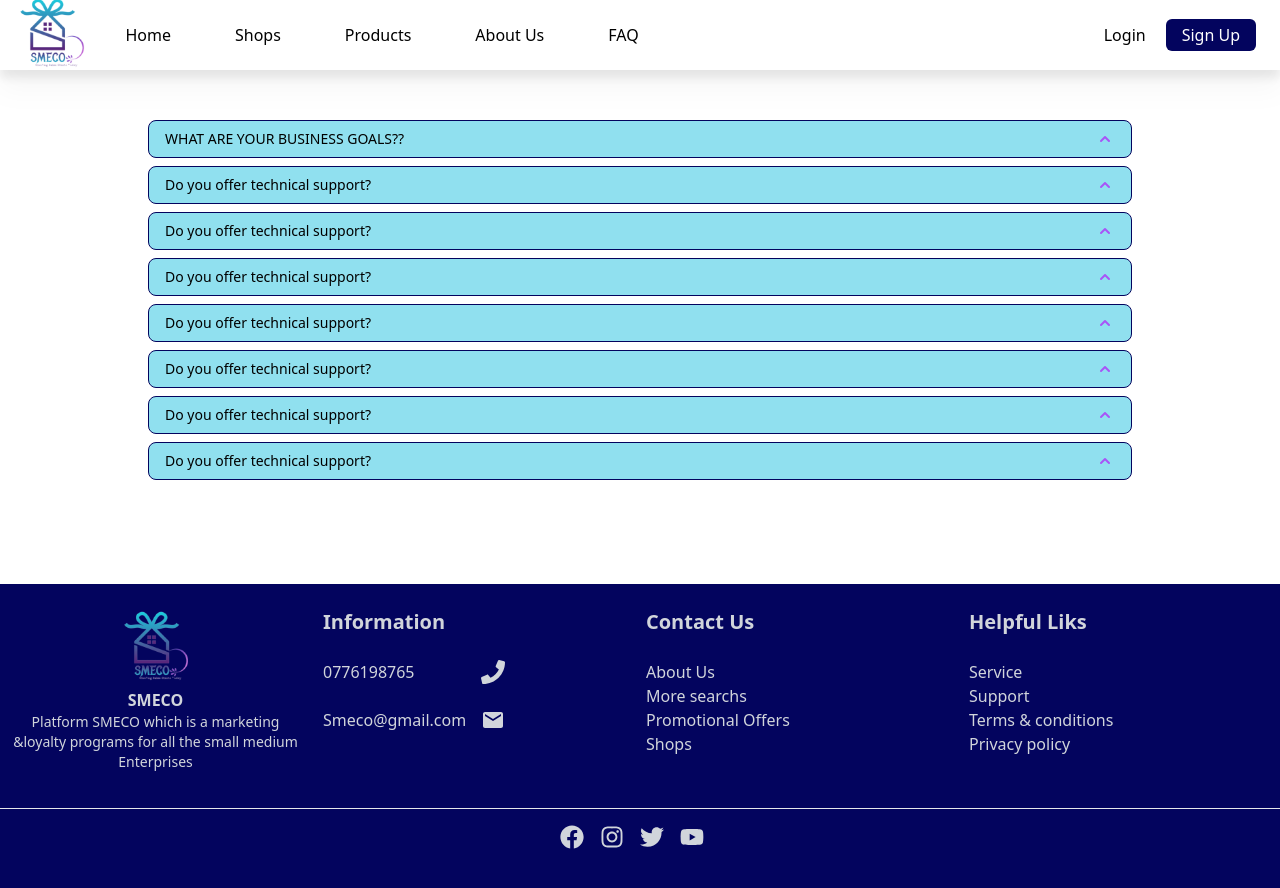
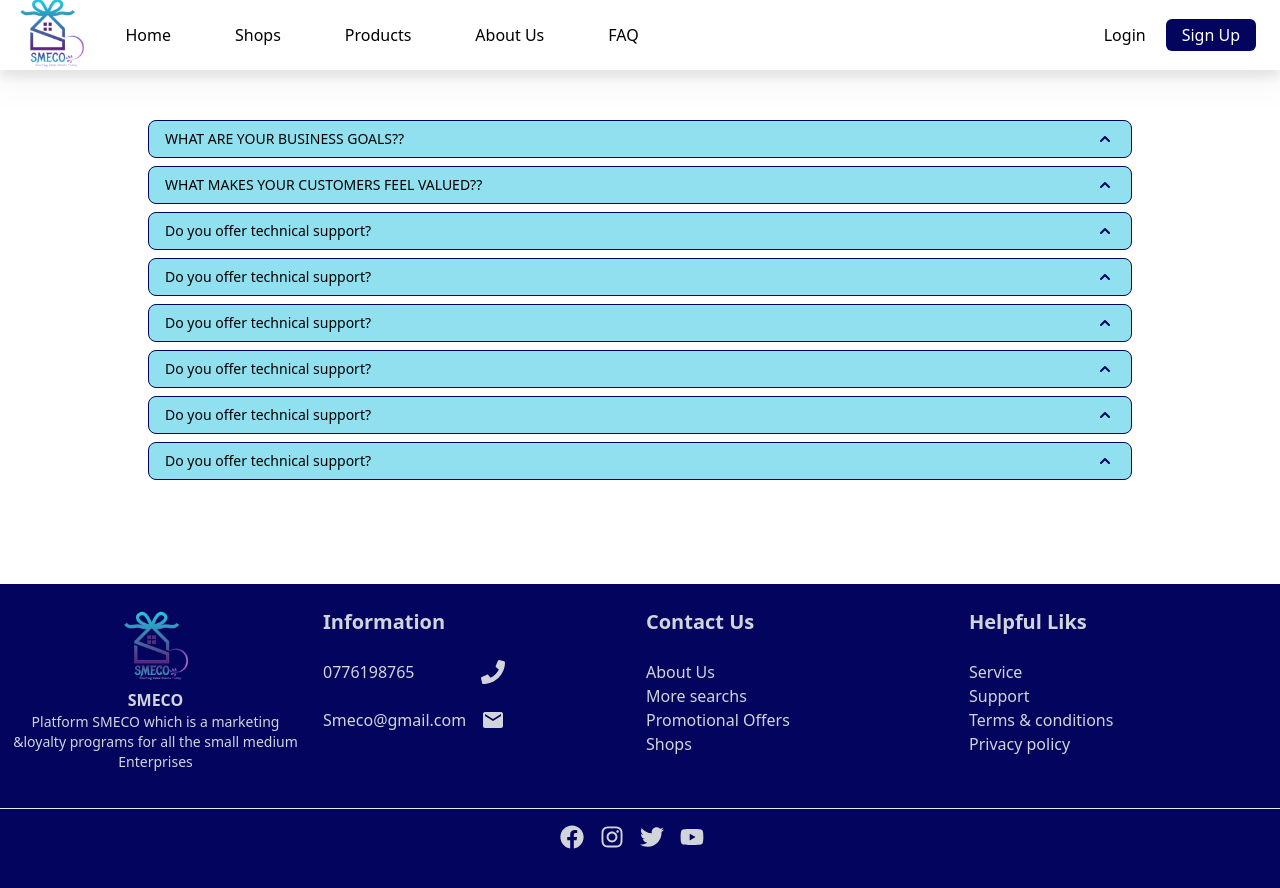
Before and after one commit to SME-CO/smeco_customer_app, a React (Create React App) app: page /faq in a window 1280 px wide. Built offline with nearby package versions, Linux system fonts and the light colour scheme.

Commit message:
made changes in the pages of FAQ jsx

```diff
--- a/src/components/FAQ.jsx
+++ b/src/components/FAQ.jsx
@@ -22,18 +22,18 @@ export default function FAQ() {
         <Disclosure>
           {({ open }) => (
             <>
-              <Disclosure.Button className="flex w-full justify-between rounded-lg bg-[#90E0EF] px-4 py-2 text-left text-sm font-medium text-black hover:bg-[#00B4D8] focus:outline-none focus-visible:ring focus-visible:ring-purple-500 focus-visible:ring-opacity-75">
+              <Disclosure.Button className="flex w-full justify-between rounded-lg bg-[#90E0EF] px-4 py-2 text-left text-sm font-medium text-black hover:bg-[#00B4D8] focus:outline-none focus-visible:ring-opacity-75">
                 <span>WHAT ARE YOUR BUSINESS GOALS??</span>
                 <ChevronUpIcon
                   className={`${
                     open ? 'rotate-180 transform' : ''
-                  } h-5 w-5 text-purple-500`}
+                  } h-5 w-5 text-[#03045E]`}
                 />
               </Disclosure.Button>
               <Disclosure.Panel className="px-4 pt-4 pb-2 text-sm text-black">
                 Our main goal is to enhance the sales of Small and medium enterprises. And provide
                 customers a great exposure to the offers, rewards and the discounts provided by the
-                SME's.
+                Small and Medium enterprises.
               </Disclosure.Panel>
             </>
           )}
@@ -42,14 +42,33 @@ export default function FAQ() {
           {({ open }) => (
             <>
               <Disclosure.Button className="flex w-full justify-between rounded-lg bg-[#90E0EF] px-4 py-2 text-left text-sm font-medium text-black hover:bg-[#00B4D8] focus:outline-none ">
+                <span>WHAT MAKES YOUR CUSTOMERS FEEL VALUED??</span>
+                <ChevronUpIcon
+                  className={`${
+                    open ? 'rotate-180 transform' : ''
+                  } h-5 w-5 text-[#03045E]`}
+                />
+              </Disclosure.Button>
+              <Disclosure.Panel className="px-4 pt-4 pb-2 text-sm text-black">
+               We need our customers to choose the best decision out of many available
+               products with offers and discounts. Making their decision capacity easy.
+              </Disclosure.Panel>
+            </>
+          )}
+        </Disclosure>
+
+        <Disclosure as="div" className="mt-2">
+          {({ open }) => (
+            <>
+              <Disclosure.Button className="flex w-full justify-between rounded-lg bg-[#90E0EF] px-4 py-2 text-left text-sm font-medium text-black hover:bg-[#00B4D8] focus:outline-none ">
                 <span>Do you offer technical support?</span>
                 <ChevronUpIcon
                   className={`${
                     open ? 'rotate-180 transform' : ''
-                  } h-5 w-5 text-purple-500`}
+                  } h-5 w-5 text-[#03045E]`}
                 />
               </Disclosure.Button>
-              <Disclosure.Panel className="px-4 pt-4 pb-2 text-sm text-gray-500">
+              <Disclosure.Panel className="px-4 pt-4 pb-2 text-sm text-black">
                 No.
               </Disclosure.Panel>
             </>
@@ -64,10 +83,10 @@ export default function FAQ() {
                 <ChevronUpIcon
                   className={`${
                     open ? 'rotate-180 transform' : ''
-                  } h-5 w-5 text-purple-500`}
+                  } h-5 w-5 text-[#03045E]`}
                 />
               </Disclosure.Button>
-              <Disclosure.Panel className="px-4 pt-4 pb-2 text-sm text-gray-500">
+              <Disclosure.Panel className="px-4 pt-4 pb-2 text-sm text-black">
                 No.
               </Disclosure.Panel>
             </>
@@ -82,10 +101,10 @@ export default function FAQ() {
                 <ChevronUpIcon
                   className={`${
                     open ? 'rotate-180 transform' : ''
-                  } h-5 w-5 text-purple-500`}
+                  } h-5 w-5 text-[#03045E]`}
                 />
               </Disclosure.Button>
-              <Disclosure.Panel className="px-4 pt-4 pb-2 text-sm text-gray-500">
+              <Disclosure.Panel className="px-4 pt-4 pb-2 text-sm text-black">
                 No.
               </Disclosure.Panel>
             </>
@@ -100,10 +119,10 @@ export default function FAQ() {
                 <ChevronUpIcon
                   className={`${
                     open ? 'rotate-180 transform' : ''
-                  } h-5 w-5 text-purple-500`}
+                  } h-5 w-5 text-[#03045E]`}
                 />
               </Disclosure.Button>
-              <Disclosure.Panel className="px-4 pt-4 pb-2 text-sm text-gray-500">
+              <Disclosure.Panel className="px-4 pt-4 pb-2 text-sm text-black">
                 No.
               </Disclosure.Panel>
             </>
@@ -118,10 +137,10 @@ export default function FAQ() {
                 <ChevronUpIcon
                   className={`${
                     open ? 'rotate-180 transform' : ''
-                  } h-5 w-5 text-purple-500`}
+                  } h-5 w-5 text-[#03045E]`}
                 />
               </Disclosure.Button>
-              <Disclosure.Panel className="px-4 pt-4 pb-2 text-sm text-gray-500">
+              <Disclosure.Panel className="px-4 pt-4 pb-2 text-sm text-black">
                 No.
               </Disclosure.Panel>
             </>
@@ -136,28 +155,10 @@ export default function FAQ() {
                 <ChevronUpIcon
                   className={`${
                     open ? 'rotate-180 transform' : ''
-                  } h-5 w-5 text-purple-500`}
+                  } h-5 w-5 text-[#03045E]`}
                 />
               </Disclosure.Button>
-              <Disclosure.Panel className="px-4 pt-4 pb-2 text-sm text-gray-500">
-                No.
-              </Disclosure.Panel>
-            </>
-          )}
-        </Disclosure>
-
-        <Disclosure as="div" className="mt-2">
-          {({ open }) => (
-            <>
-              <Disclosure.Button className="flex w-full justify-between rounded-lg bg-[#90E0EF] px-4 py-2 text-left text-sm font-medium text-black hover:bg-[#00B4D8] focus:outline-none ">
-                <span>Do you offer technical support?</span>
-                <ChevronUpIcon
-                  className={`${
-                    open ? 'rotate-180 transform' : ''
-                  } h-5 w-5 text-purple-500`}
-                />
-              </Disclosure.Button>
-              <Disclosure.Panel className="px-4 pt-4 pb-2 text-sm text-gray-500">
+              <Disclosure.Panel className="px-4 pt-4 pb-2 text-sm text-black">
                 No.
               </Disclosure.Panel>
             </>
--- a/src/components/Land.jsx
+++ b/src/components/Land.jsx
@@ -67,11 +67,11 @@ const Land = () => {
 
         <div className='w-full shadow-2xl flex flex-col p-4 my-4 rounded-lg hover:scale-105 duration-300 bg-zinc-100'>
           <img className='w-20 mx-auto mt-[-3rem]' src={logoImg} alt="" />
-          <h2 className='text-2xl font-bold text-center py-8'>Discounts & Offers</h2>
+          <h2 className='text-2xl font-bold text-center py-8'>Rewards</h2>
           <AiTwotoneGift className='mx-auto  fill-[#03045E]' size='3rem'/>
           <div className='text-center font-medium'>
-            <p className='py-2 border-b mx-8 mt-8'>Awesome offers</p>
-            <p className='py-2 border-b mx-8'>At your door step</p>
+            <p className='py-2 border-b mx-8 mt-8'>Attractive Rewards</p>
+            <p className='py-2 border-b mx-8'>In one click</p>
           </div>
           <button className='border-none my-6 mx-auto px-3 py-2'>More for you</button>
         </div>
```
